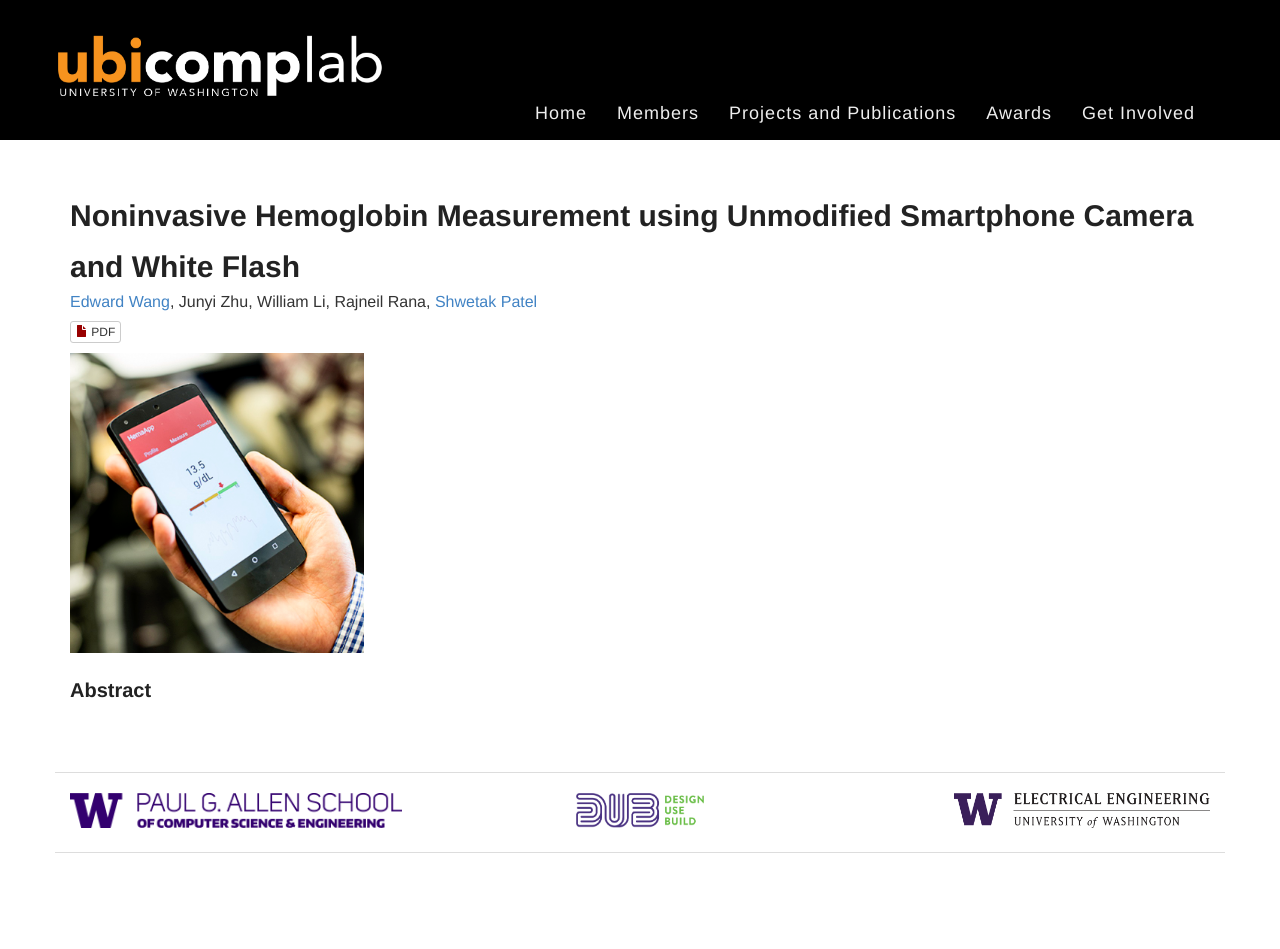
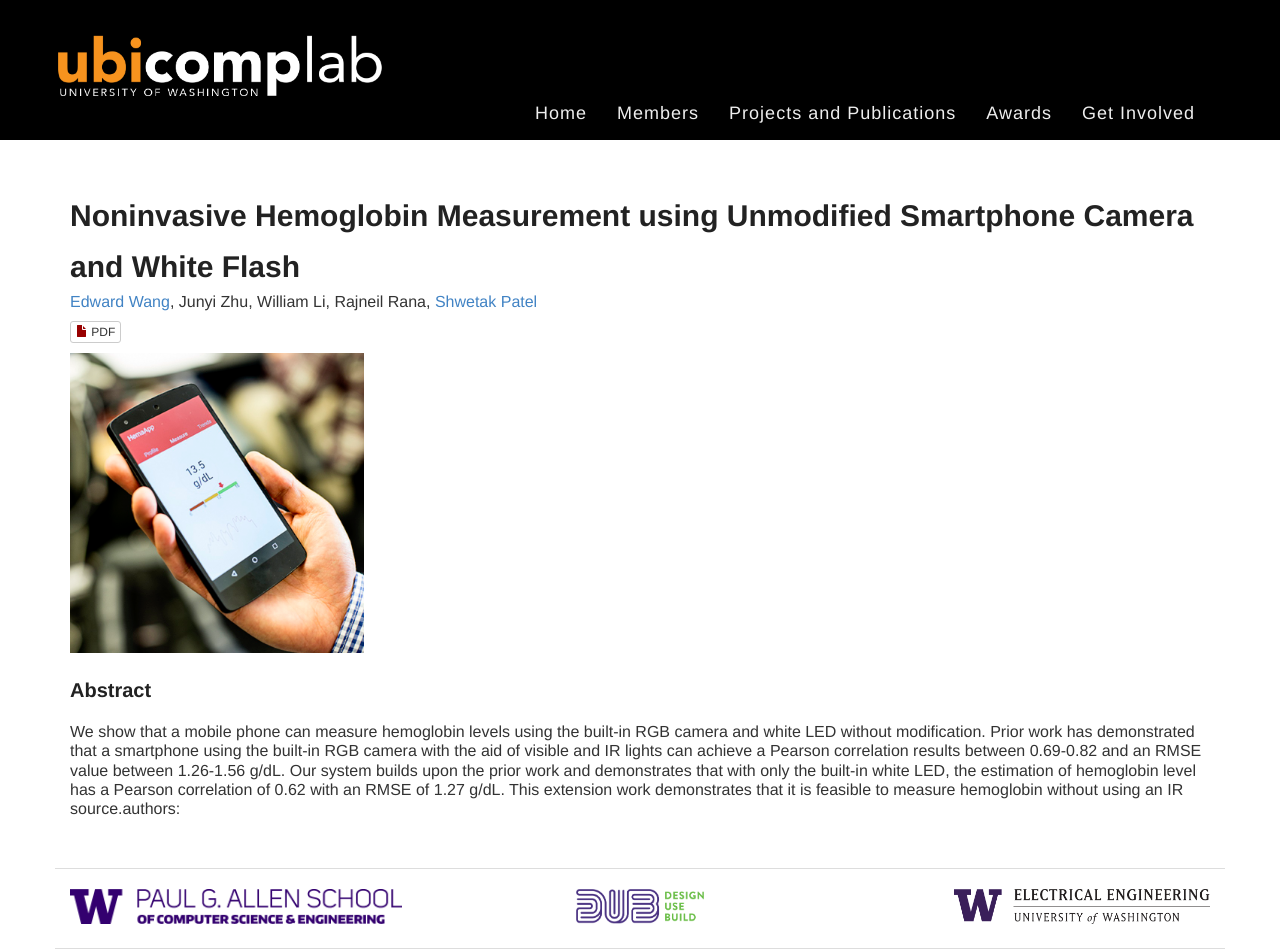
Before and after one commit to ubicomplab/ubicomplab.github.io, a Jekyll site: the page built from _publications/hemaapp_v2.md, in a window 1280 px wide. Built offline with Jekyll 4.4.1, drawn with Linux system fonts in a browser that asks for light colours; some web fonts are replaced; before the commit the page ends 900 px from its top, so only the background shows below that.

Commit message:
Update hemaapp_v2.md

```diff
--- a/_publications/hemaapp_v2.md
+++ b/_publications/hemaapp_v2.md
@@ -11,10 +11,10 @@
 image: '/images/pubs/hemaapp_v2.png'
 pdf: /pdfs/hemaapp_v2.pdf
 thumbnail: '/images/pubs/hemaapp_v2_thumb.png'
-conference: IEEE 4th International Conference on Pervasive Computing for Healthcare (PERVASIVEHEALTH), 2015
+conference: 39th Annual International Conference of the IEEE Engineering in Medicine and Biology Society, EMBC’17
 title: 'Noninvasive Hemoglobin Measurement using Unmodified Smartphone Camera and White Flash'
 redirect_from: /projects/hemaapp_v2/
 abstract: |
-We show that a mobile phone can measure hemoglobin levels using the built-in RGB camera and white LED without modification. Prior work has demonstrated that a smartphone using the built-in RGB camera with the aid of visible and IR lights can achieve a Pearson correlation results between 0.69-0.82 and an RMSE value between 1.26-1.56 g/dL. Our system builds upon the prior work and demonstrates that with only the built-in white LED, the estimation of hemoglobin level has a Pearson correlation of 0.62 with an RMSE of 1.27 g/dL. This extension work demonstrates that it is feasible to measure hemoglobin without using an IR source.authors:
+    We show that a mobile phone can measure hemoglobin levels using the built-in RGB camera and white LED without modification. Prior work has demonstrated that a smartphone using the built-in RGB camera with the aid of visible and IR lights can achieve a Pearson correlation results between 0.69-0.82 and an RMSE value between 1.26-1.56 g/dL. Our system builds upon the prior work and demonstrates that with only the built-in white LED, the estimation of hemoglobin level has a Pearson correlation of 0.62 with an RMSE of 1.27 g/dL. This extension work demonstrates that it is feasible to measure hemoglobin without using an IR source.authors:
 
 ---
```
